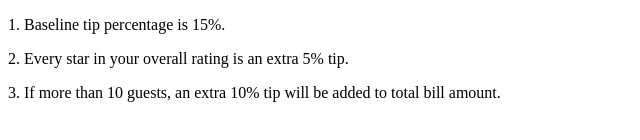
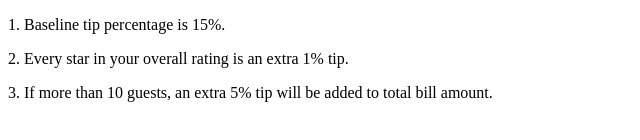
Before and after one commit to zyeates/GroupProject, a plain HTML site: page TipCalculator.html in a window 1280 px wide. Shown: the part 216-356 px from the top of the page, 0-640 px from the left. Drawn offline with Linux system fonts and the light colour scheme.

Commit message:
Adjusted Tip Calculator values for tip.

```diff
--- a/TipCalculator.css
+++ b/TipCalculator.css
@@ -30,3 +30,9 @@ opacity: 100%;
 opacity: 50%;
 
 }
+
+.container1 {
+
+background-color: gray;
+
+}
--- a/TipCalculator.html
+++ b/TipCalculator.html
@@ -32,8 +32,8 @@
 
 <h3>Calculator Rules</h3>
 <p>1. Baseline tip percentage is 15%. </p>
-<p>2. Every star in your overall rating is an extra 5% tip.  </p>
-<p>3. If more than 10 guests, an extra 10% tip will be added to total bill amount. </p>
+<p>2. Every star in your overall rating is an extra 1% tip.  </p>
+<p>3. If more than 10 guests, an extra 5% tip will be added to total bill amount. </p>
 
 
 
```
Also changed, not shown: index.html (+2 -0 lines).
